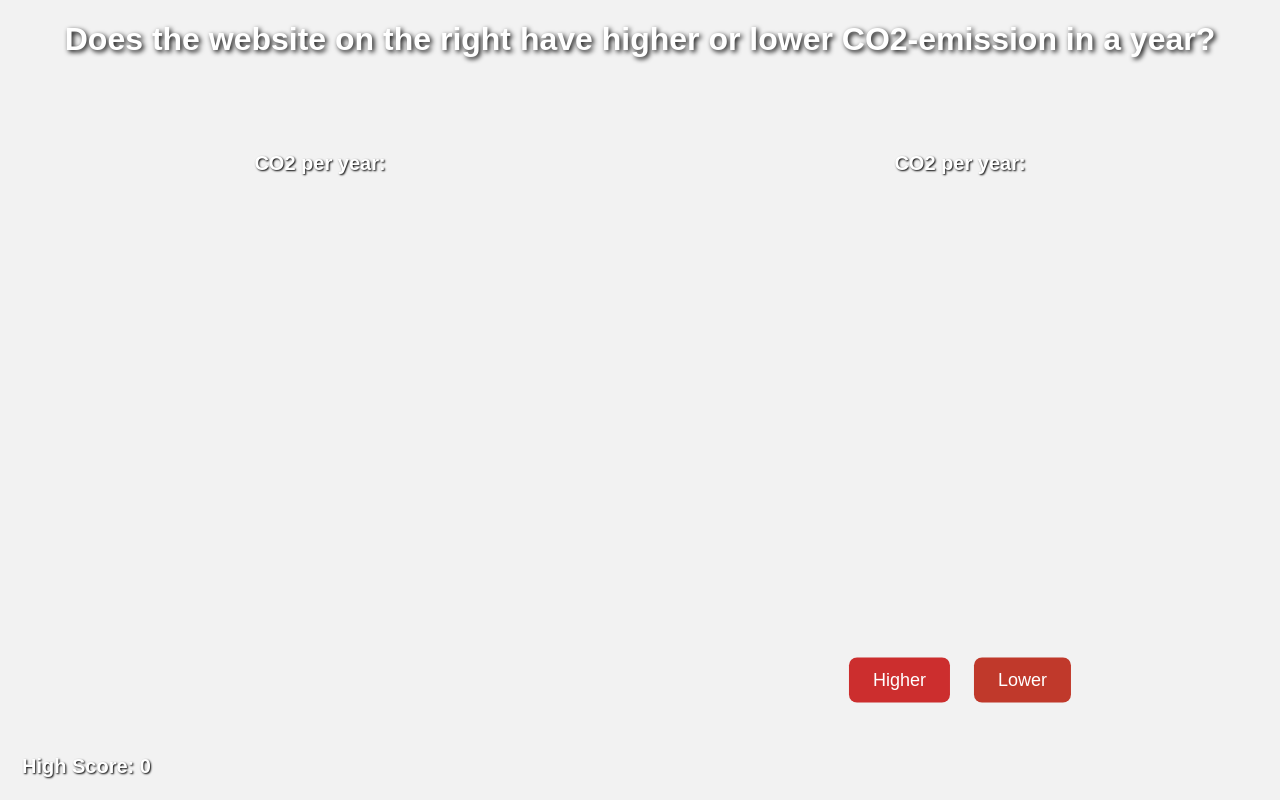
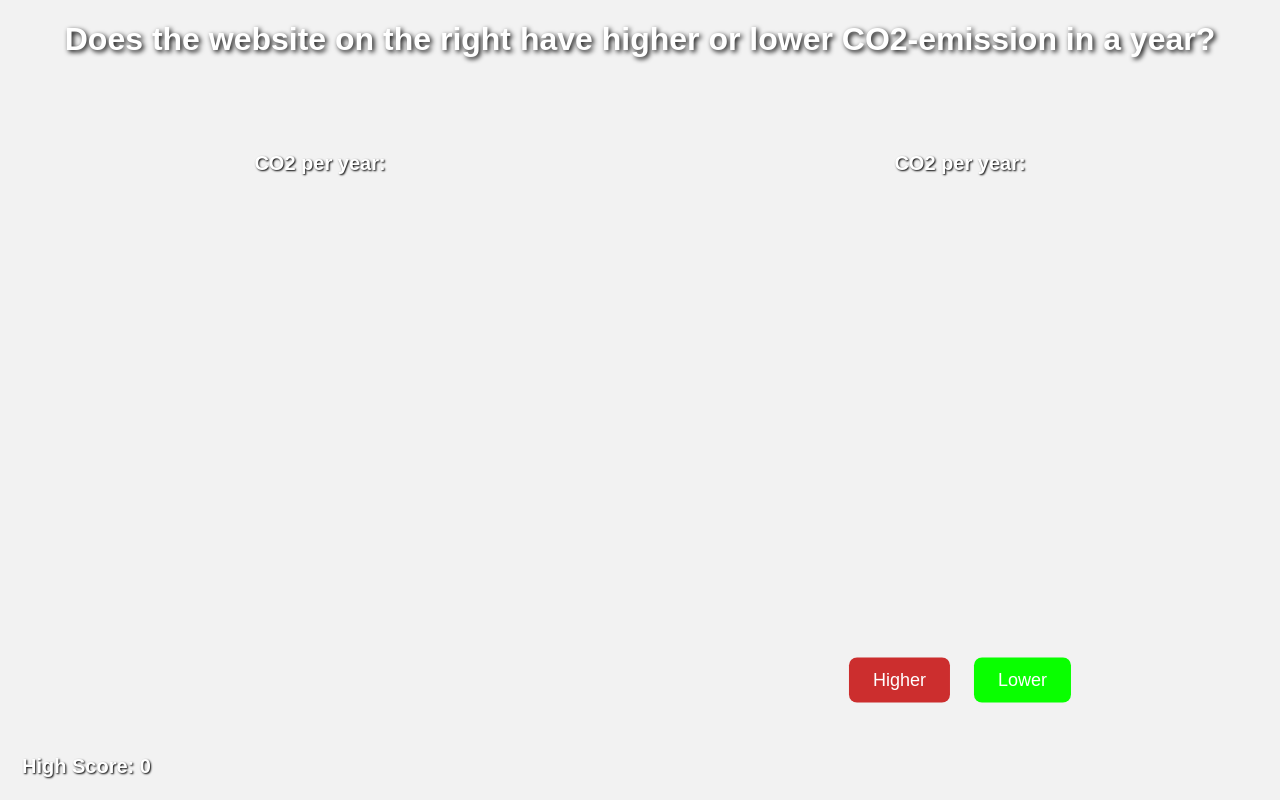
Before and after one commit to G-Rosell/ITA_SEM_1_Exam, a plain HTML site: page projektGame/index.html in a window 1280 px wide. In both pictures the pointer is over the button "Lower". Drawn offline with Linux system fonts and the light colour scheme; no server answers.

Commit message:
update; småting

```diff
--- a/projektGame/index.html
+++ b/projektGame/index.html
@@ -2,7 +2,7 @@
 <html>
 
 <head>
-    <title>HigherOrLower Game</title>
+    <title>Carbon Counterforce</title>
     <link rel="stylesheet" type="text/css" href="style.css">
 </head>
 
--- a/projektGame/style.css
+++ b/projektGame/style.css
@@ -77,7 +77,7 @@ button.clicked::after {
 }
 
 #lower-btn:hover {
-  background-color: #c0392b;
+  background-color: #09ff00 ;
 }
 
 #try-again-btn:hover {
```
